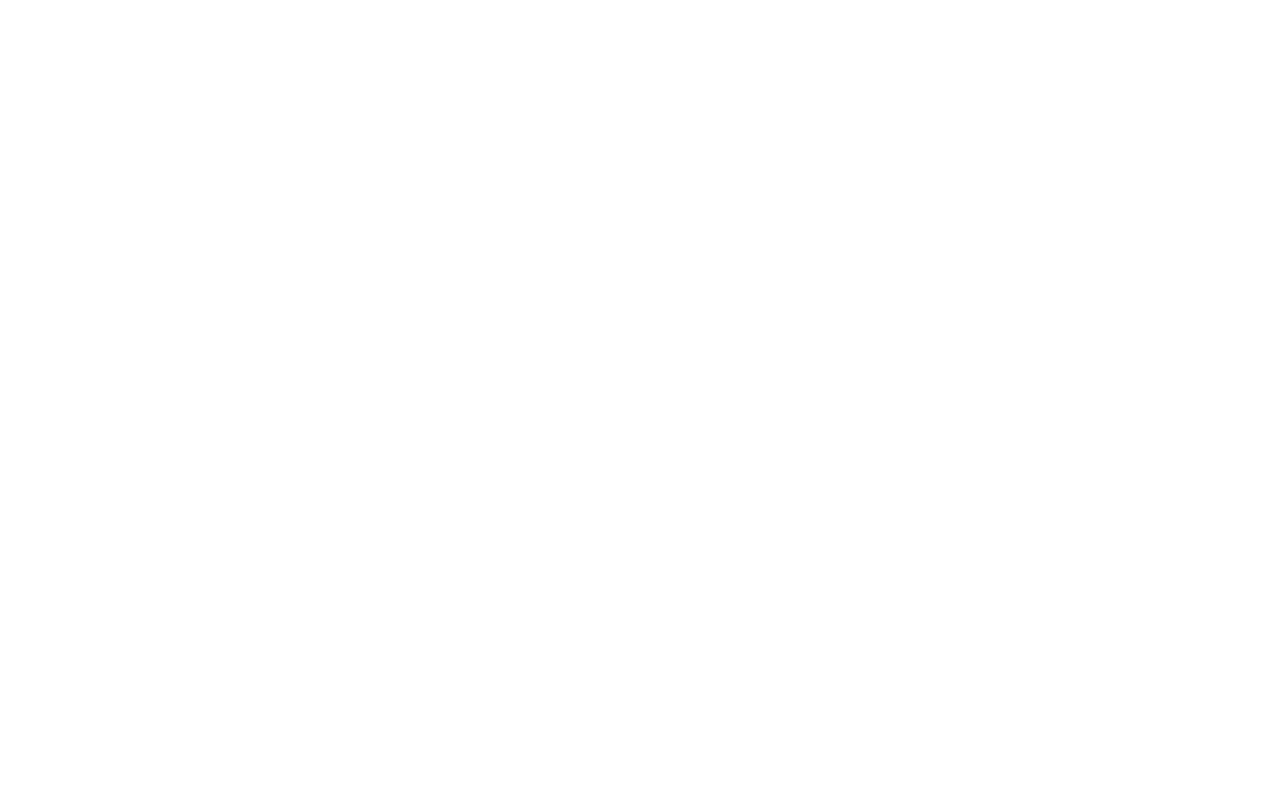
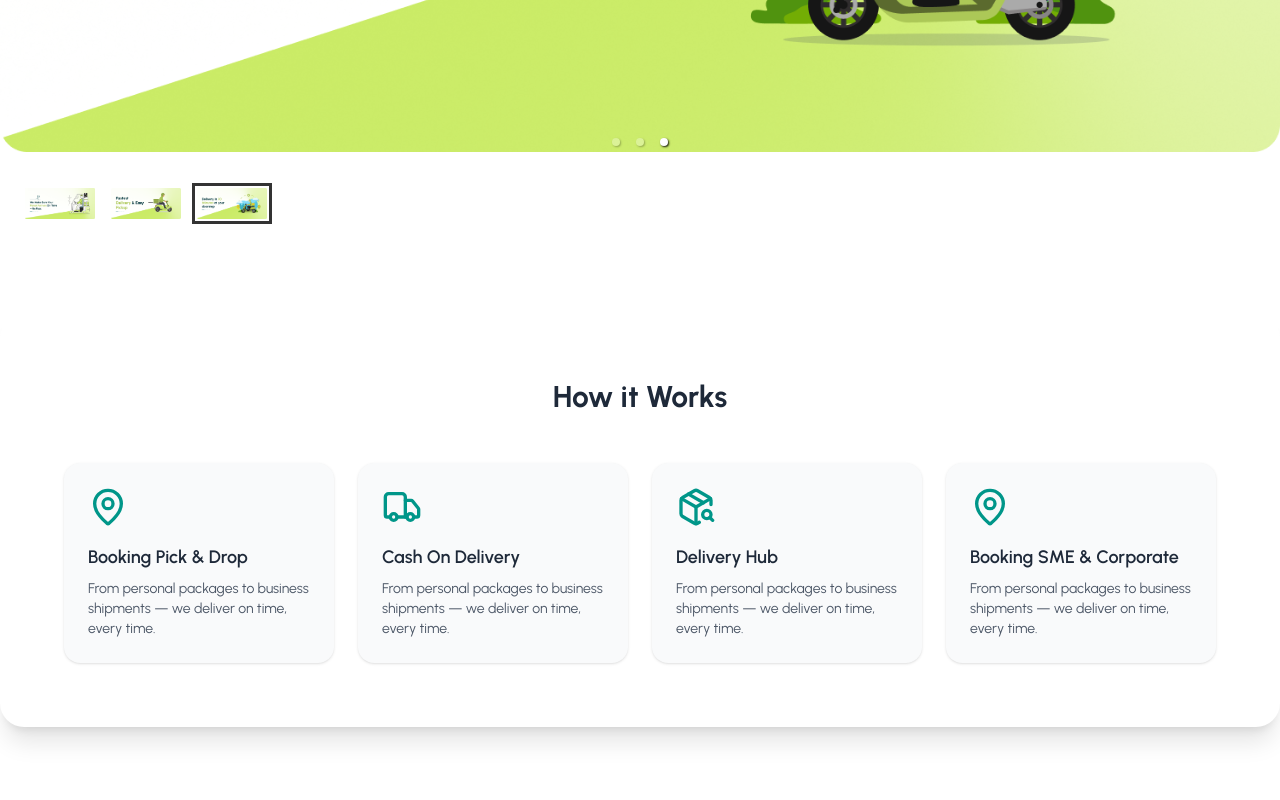
Before and after one commit to iftekar-23/Zap-Shift-Client, a React (Vite) app: page / in a window 1280 px wide. Shown: the part 500-1300 px from the top of the page. Before the commit the page ends 800 px from the top, so only its background shows below. Built offline with nearby package versions, Linux system fonts and the light colour scheme.

Commit message:
added banner and how it works

```diff
--- a/package.json
+++ b/package.json
@@ -11,9 +11,11 @@
   },
   "dependencies": {
     "@tailwindcss/vite": "^4.1.17",
+    "lucide-react": "^0.553.0",
     "react": "^19.2.0",
     "react-dom": "^19.2.0",
     "react-icons": "^5.5.0",
+    "react-responsive-carousel": "^3.2.23",
     "react-router": "^7.9.6",
     "tailwindcss": "^4.1.17"
   },
--- /dev/null
+++ b/src/pages/Home/Banner/Banner.jsx
@@ -0,0 +1,28 @@
+import React from 'react';
+import { Carousel } from 'react-responsive-carousel';
+import "react-responsive-carousel/lib/styles/carousel.min.css";
+import bannerImg1 from '../../../assets/banner/banner1.png';
+import bannerImg2 from '../../../assets/banner/banner2.png';
+import bannerImg3 from '../../../assets/banner/banner3.png';
+
+const Banner = () => {
+    return (
+        <Carousel
+            autoPlay={true}
+            infiniteLoop={true}
+            interval={2000}
+        >
+            <div>
+                <img src={bannerImg1} />
+            </div>
+            <div>
+                <img src={bannerImg2} />
+            </div>
+            <div>
+                <img src={bannerImg3} />
+            </div>
+        </Carousel>
+    );
+};
+
+export default Banner;
--- a/src/pages/Home/Home/Home.jsx
+++ b/src/pages/Home/Home/Home.jsx
@@ -1,9 +1,14 @@
 import React from 'react';
+import Banner from '../Banner/Banner';
+import HowItWorks from '../HowItWorks/HowItWorks';
 
 const Home = () => {
     return (
         <div>
-
+           <section className='my-5'><Banner></Banner></section>
+           <section>
+            <HowItWorks></HowItWorks>
+           </section>
         </div>
     );
 };
--- /dev/null
+++ b/src/pages/Home/HowItWorks/HowItWorks.jsx
@@ -0,0 +1,52 @@
+import { MapPin, Truck, PackageSearch } from "lucide-react";
+
+export default function HowItWorks() {
+  const steps = [
+    {
+      title: "Booking Pick & Drop",
+      icon: <MapPin className="w-10 h-10 text-teal-600" />,
+      desc: "From personal packages to business shipments — we deliver on time, every time.",
+    },
+    {
+      title: "Cash On Delivery",
+      icon: <Truck className="w-10 h-10 text-teal-600" />,
+      desc: "From personal packages to business shipments — we deliver on time, every time.",
+    },
+    {
+      title: "Delivery Hub",
+      icon: <PackageSearch className="w-10 h-10 text-teal-600" />,
+      desc: "From personal packages to business shipments — we deliver on time, every time.",
+    },
+    {
+      title: "Booking SME & Corporate",
+      icon: <MapPin className="w-10 h-10 text-teal-600" />,
+      desc: "From personal packages to business shipments — we deliver on time, every time.",
+    },
+  ];
+
+  return (
+    <div className="w-full py-16 flex justify-center">
+      {/* FULL ROUNDED SECTION */}
+      <div className="w-full max-w-7xl bg-white rounded-3xl shadow-xl p-10 sm:p-16">
+        <h2 className="text-3xl font-bold text-gray-800 mb-12 text-center">
+          How it Works
+        </h2>
+
+        <div className="grid grid-cols-1 sm:grid-cols-2 lg:grid-cols-4 gap-6">
+          {steps.map((step, index) => (
+            <div
+              key={index}
+              className="bg-gray-50 p-6 rounded-2xl shadow hover:shadow-lg transition"
+            >
+              <div className="mb-4">{step.icon}</div>
+              <h3 className="text-lg font-semibold text-gray-800 mb-2">
+                {step.title}
+              </h3>
+              <p className="text-sm text-gray-600">{step.desc}</p>
+            </div>
+          ))}
+        </div>
+      </div>
+    </div>
+  );
+}
--- a/src/routes/router.jsx
+++ b/src/routes/router.jsx
@@ -1,5 +1,6 @@
 import { createBrowserRouter } from "react-router";
 import RootLayout from "../layouts/RootLayout";
+import Home from "../pages/Home/Home/Home";
 
 
 export const router = createBrowserRouter([
@@ -8,7 +9,8 @@
         element: <RootLayout></RootLayout>,
         children:[
             {
-
+                index:true,
+                element:<Home></Home>
             }
         ]
     }
```
Also changed, not shown: 1 other file (tests, documents, lock files or other folders).
